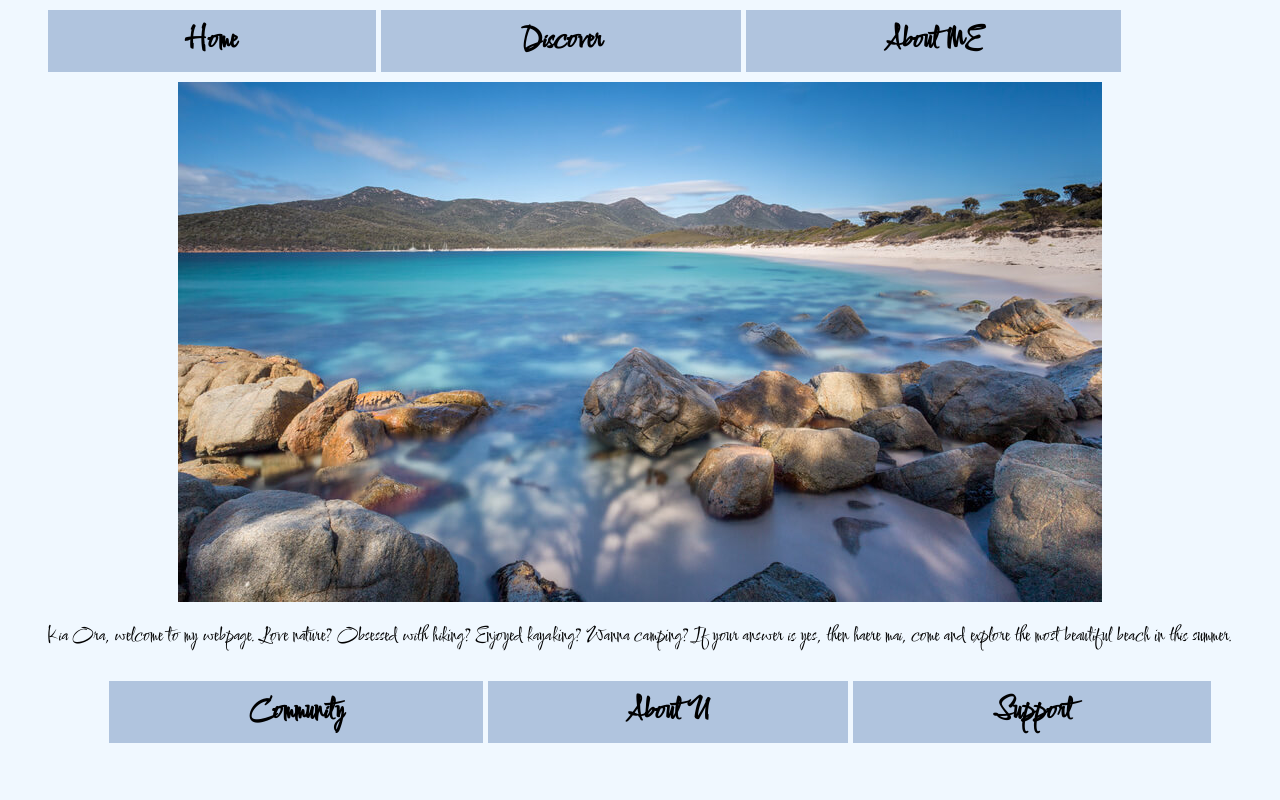
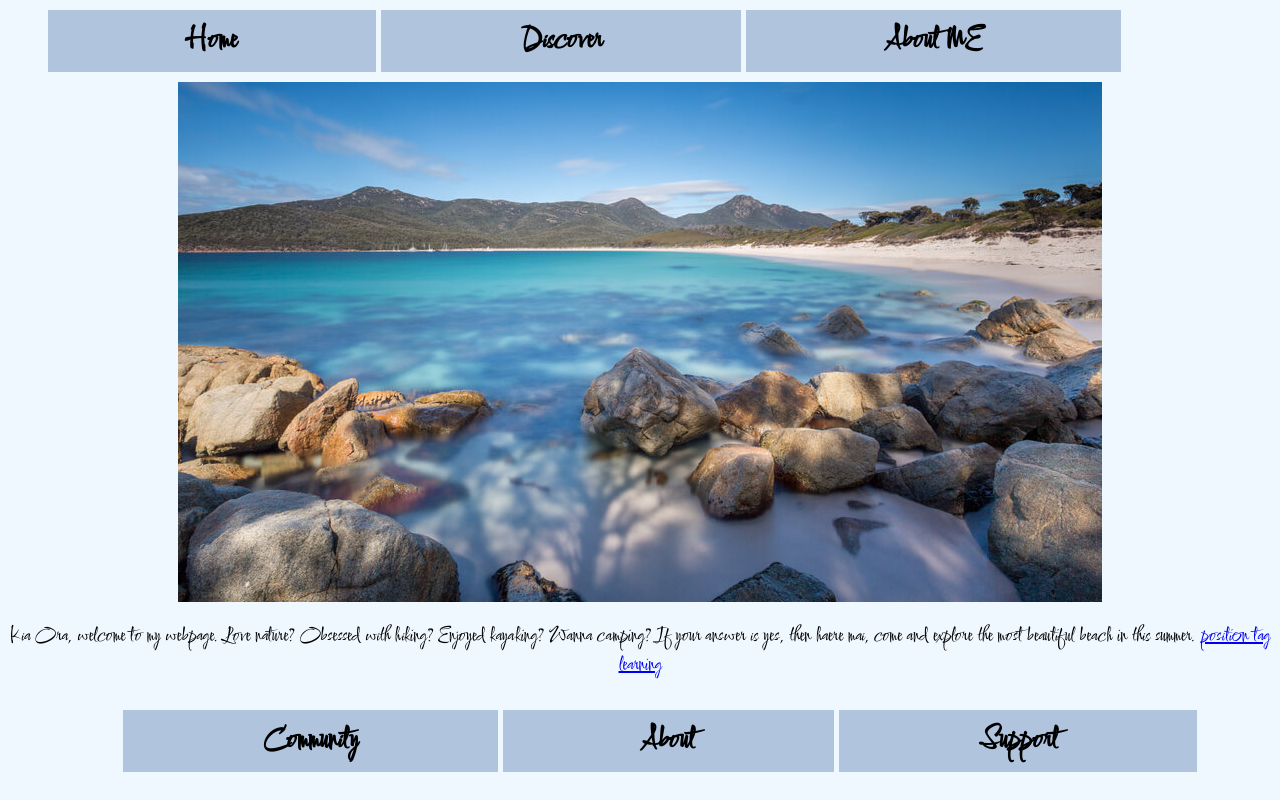
Before and after one commit to meiyangdev/meiyangdev.github.io, a plain HTML site: page index.html in a window 1280 px wide. Drawn offline with Linux system fonts and the light colour scheme.

Commit message:
update another html

```diff
--- a/index.html
+++ b/index.html
@@ -27,12 +27,13 @@
            <p class="intro">
             Kia Ora, welcome to my webpage. Love nature? Obsessed with hiking? Enjoyed kayaking? Wanna camping? If your answer is yes, then haere mai, come and explore the most beautiful beach in this summer.
 
+            <a href="html-css.html">position tag learning</a>
            </p>
         </div>
          <div class="bottom">
           <ul>
             <li class="nav">Community</li>
-            <li class="nav">About U</li>
+            <li class="nav"> About</li>
             <li class="nav">Support</li>
           </ul>
          </div>
--- a/styles/main.css
+++ b/styles/main.css
@@ -11,6 +11,8 @@ body
    margin-top: 10%;
    padding: 10px 140px 10px 140px;
    background-color: #b0c4de;
+   margin-left: auto;
+   margin-right: auto;
 
 }
 .intro{
@@ -29,4 +31,5 @@ body
               align-items: center;
               justify-content: center;
               display: flex;
+
 }
```
Also changed, not shown: html-css.html (added, +8 -0 lines).
